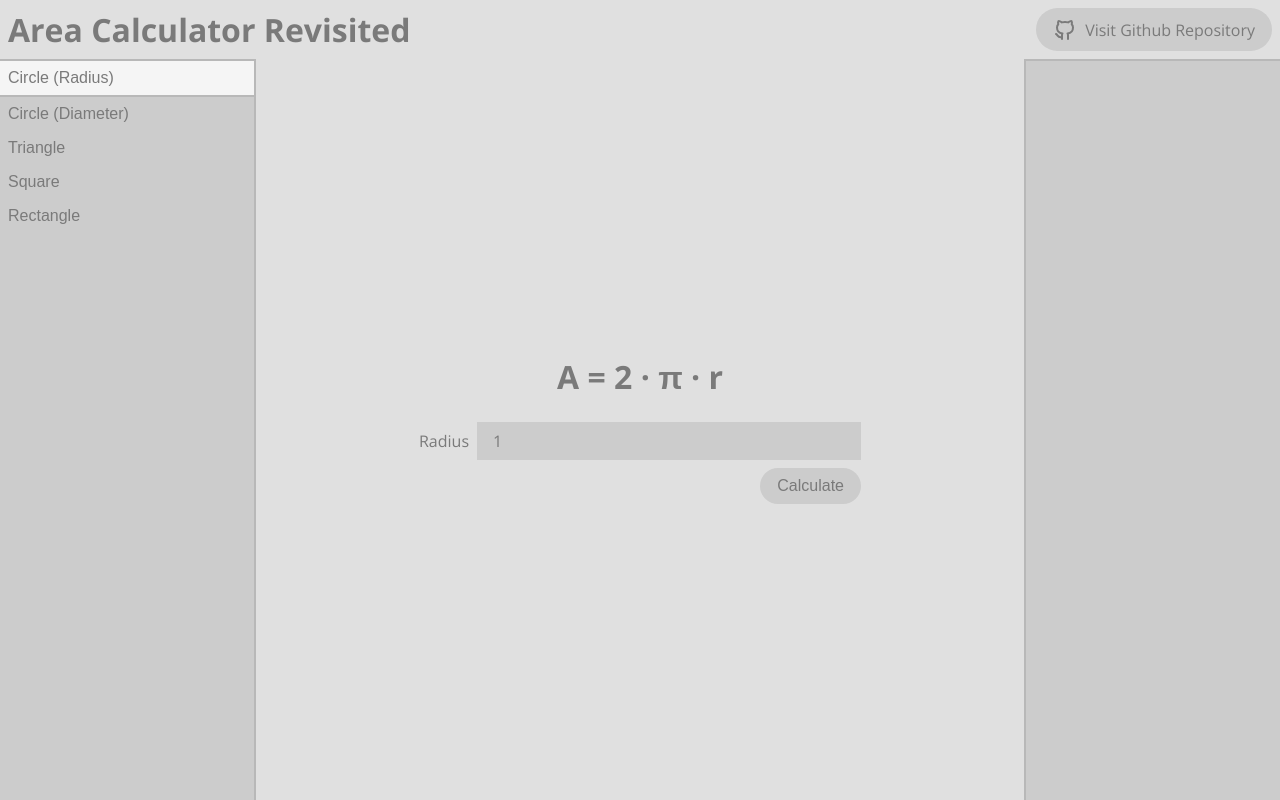
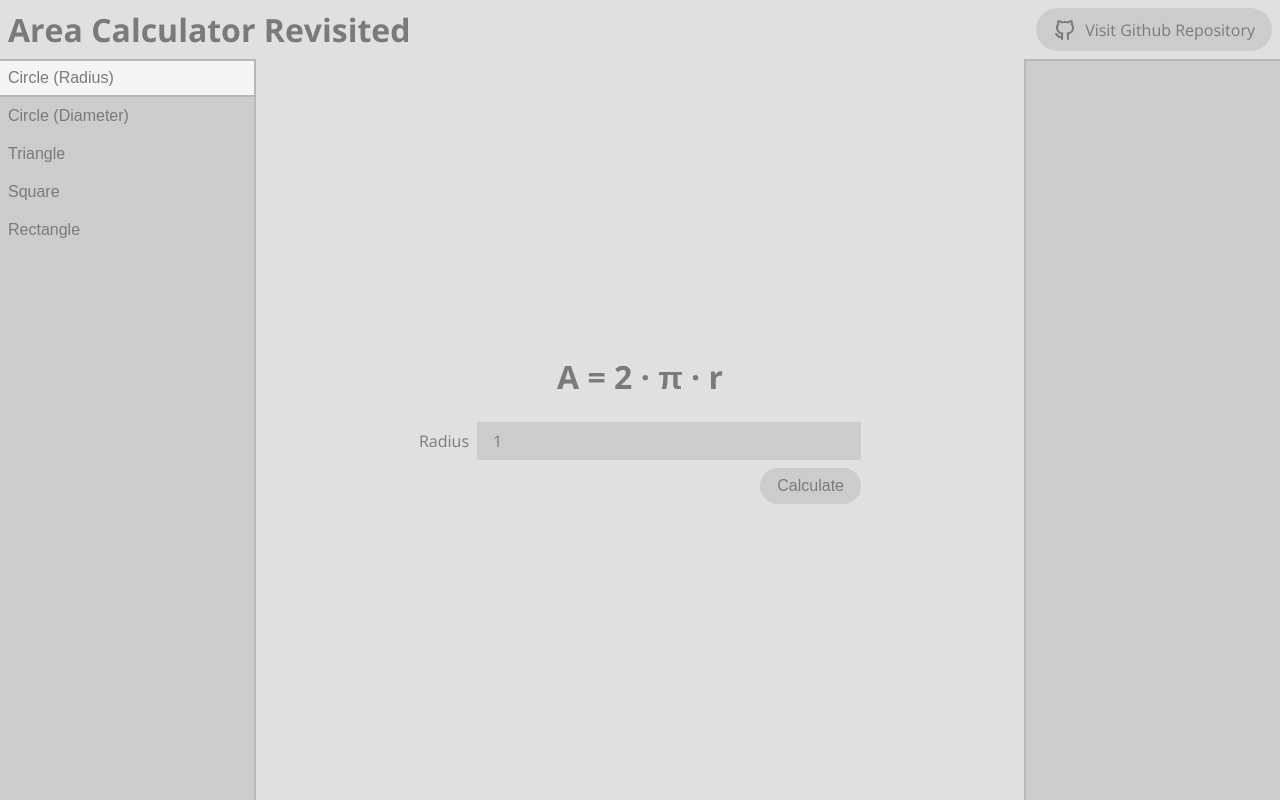
Before and after one commit to hildergill/area-calculator-revisited, a React (Vite) app: page / in a window 1280 px wide. Built offline with nearby package versions, Linux system fonts and the light colour scheme.

Commit message:
Some stylesheets fixes

```diff
--- a/src/styles/ShapeSelector.module.scss
+++ b/src/styles/ShapeSelector.module.scss
@@ -4,7 +4,13 @@
 	padding: 0.5rem;
 	background: none;
 	border: none;
+	border-top: 2px solid transparent;
+	border-bottom: 2px solid transparent;
 	cursor: pointer;
+
+	&:first-child {
+		border-top: none;
+	}
 
 	p {
 		text-align: left;
@@ -18,10 +24,6 @@
 	border-top: 2px solid map-get(constants.$colors-background, "darker");
 	border-bottom: 2px solid map-get(constants.$colors-background, "darker");
 
-	&:first-child {
-		border-top: none;
-	}
-
 	p {
 		color: constants.$color-primary-text;
 	}
```
